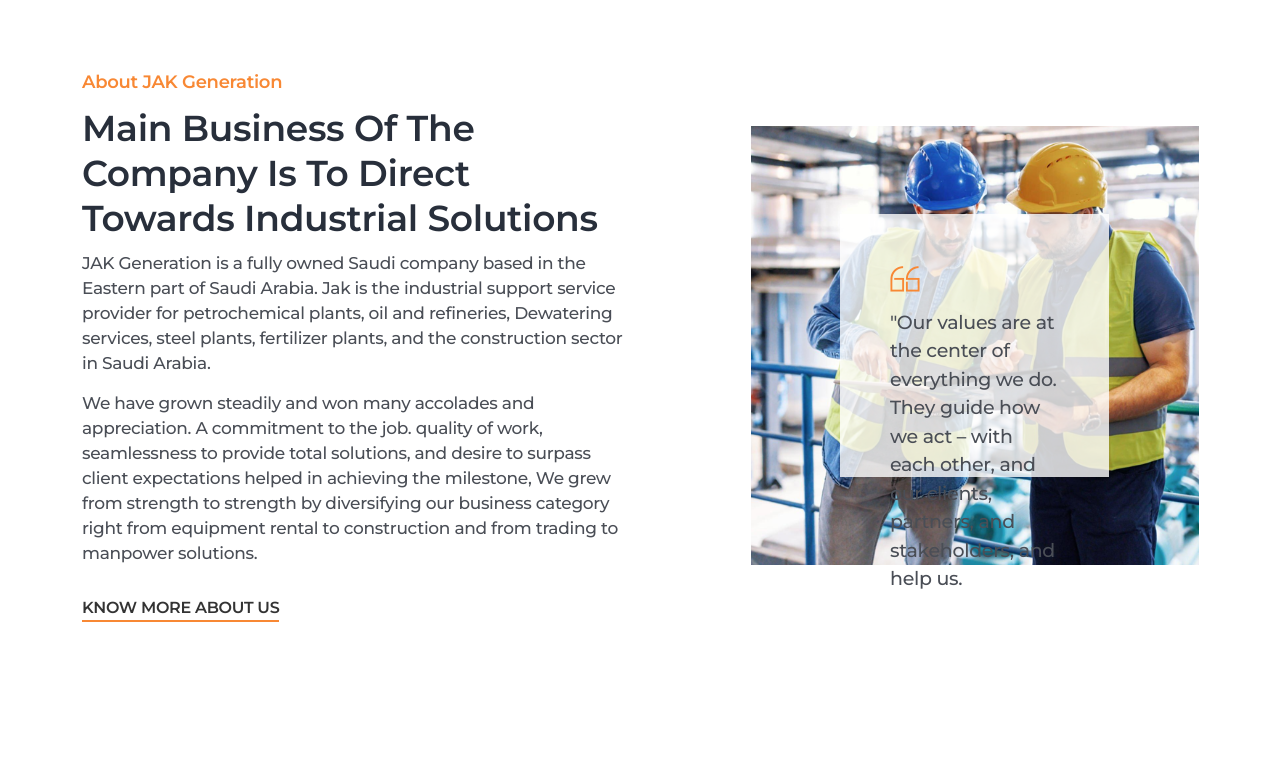
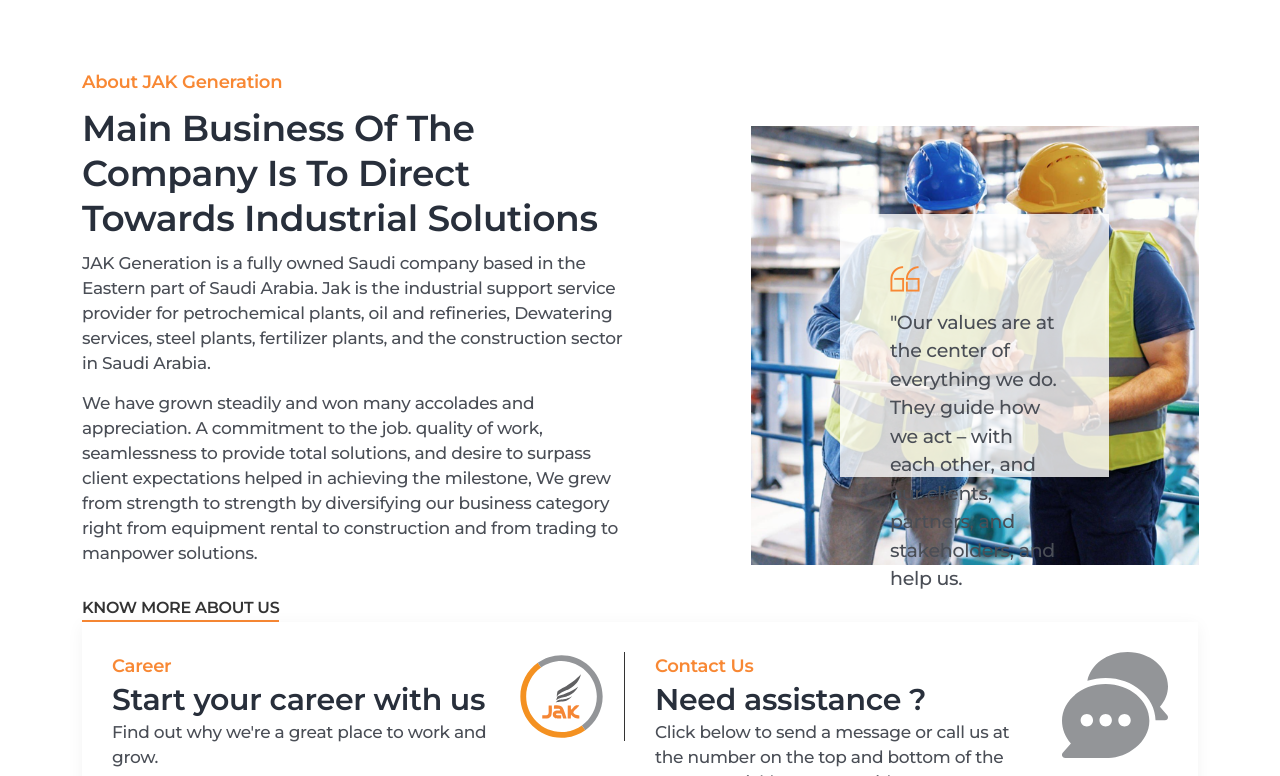
Before and after one commit to charanraj-kulal/Jak-Generation-Test, a plain HTML site: page index.html in a window 1280 px wide. Shown: the part 622-1398 px from the top of the page. Before the commit the page ends 1314 px from the top, so only its background shows below. Drawn offline with Linux system fonts and the light colour scheme; files whose address does not match are found by name.

Commit message:
about fixes

```diff
--- a/index.html
+++ b/index.html
@@ -449,6 +449,58 @@
                   </div>
                 </div>
               </div>
+              <div
+                class="career-section"
+                data-aos="fade-up"
+                data-aos-delay="100"
+              >
+                <div class="row">
+                  <div class="col-md-6">
+                    <div class="row">
+                      <div class="col-md-9">
+                        <div class="title_all_box style_one dark_color">
+                          <div class="title_sections left">
+                            <div class="before_title">Career</div>
+                            <h2>Start your career with us</h2>
+                            <p class="pb-0">
+                              Find out why we're a great place to work and grow.
+                            </p>
+                            <a href="" class="more-link">Job Opportunity</a>
+                          </div>
+                        </div>
+                      </div>
+                      <div class="col-md-3">
+                        <div class="career-logo">
+                          <img src="images/favicon.svg" />
+                        </div>
+                      </div>
+                    </div>
+                  </div>
+                  <div class="col-md-6">
+                    <div class="row">
+                      <div class="col-md-9">
+                        <div class="title_all_box style_one dark_color">
+                          <div class="title_sections left">
+                            <div class="before_title">Contact Us</div>
+                            <h2>Need assistance ?</h2>
+                            <p class="pb-0">
+                              Click below to send a message or call us at the
+                              number on the top and bottom of the page to
+                              quickly connect with an expert.
+                            </p>
+                            <a href="" class="more-link">send us a message</a>
+                          </div>
+                        </div>
+                      </div>
+                      <div class="col-md-3">
+                        <div class="support-logo">
+                          <img src="images/chat.svg" />
+                        </div>
+                      </div>
+                    </div>
+                  </div>
+                </div>
+              </div>
             </div>
           </section>
           <!-- about end  -->
```
